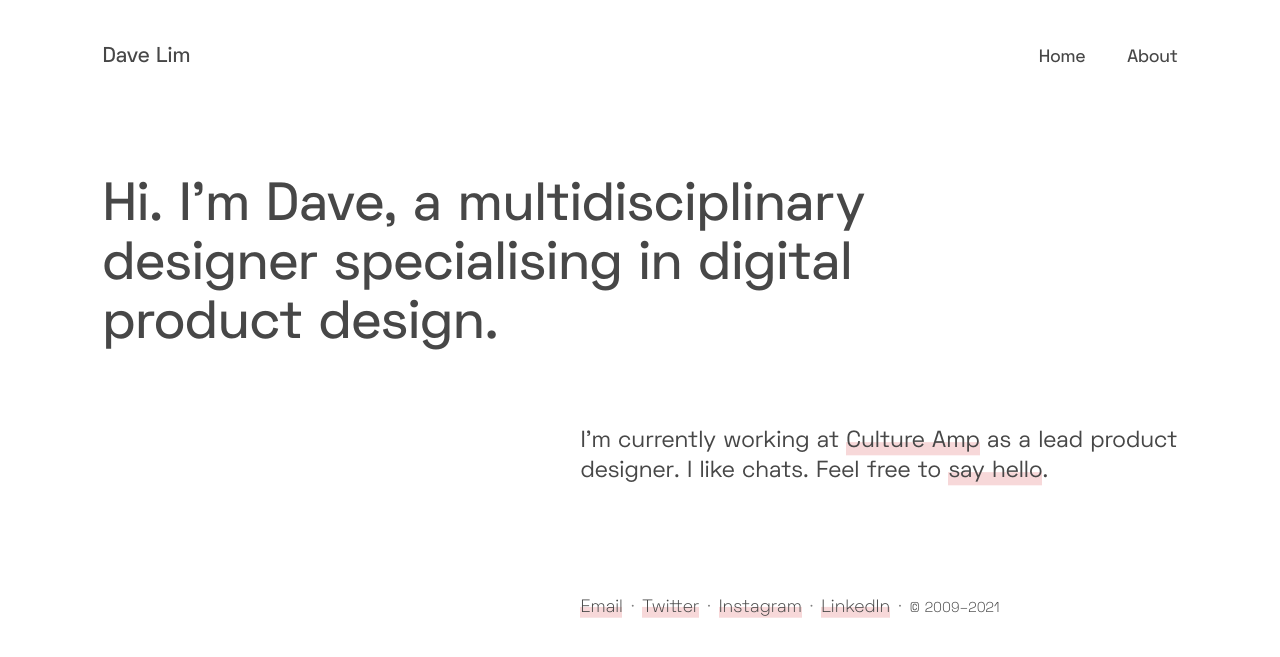
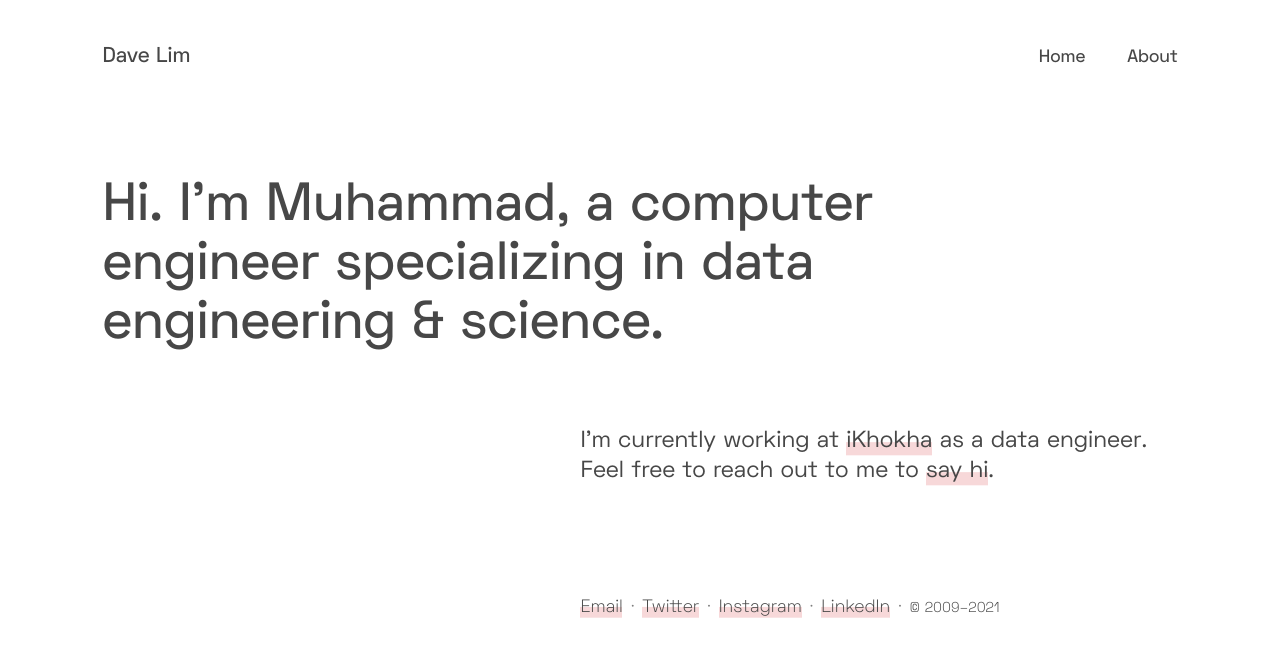
Before and after one commit to dlimiter/dlimiter.github.io, a Jekyll site: the page built from index.html, in a window 1280 px wide. Shown: the top 657 px of the page. Built offline with Jekyll 4.4.1, drawn with Linux system fonts in a browser that asks for light colours.

Commit message:
Initial Comit Thanks Dave 😊

```diff
--- a/index.html
+++ b/index.html
@@ -4,7 +4,7 @@ layout: default
 
 <div class="container -alternate1">
   <p class="about">
-    Hi. I’m Dave, a multi&shy;disciplinary designer specialising in digital product design.
+    Hi. I’m Muhammad, a computer engineer specializing in data engineering & science.
   </p>
   <div>
   </div>
@@ -13,8 +13,8 @@ layout: default
   <div></div>
   <div>
     <p class="lede">
-     I'm currently working at <a href="https://www.cultureamp.com">Culture Amp</a> as a lead product designer.
-     I like chats. Feel free to <a href="mailto:dave@dlimiter.net">say hello</a>.
+     I'm currently working at <a href="https://www.ikhokha.com">iKhokha</a> as a data engineer.
+     Feel free to reach out to me to <a href="mailto:movaid7@gmail.com">say hi</a>.
     </p
 
   </div>
```
